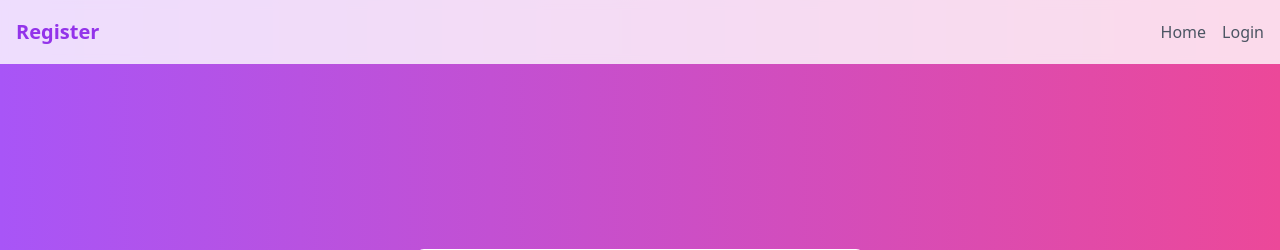
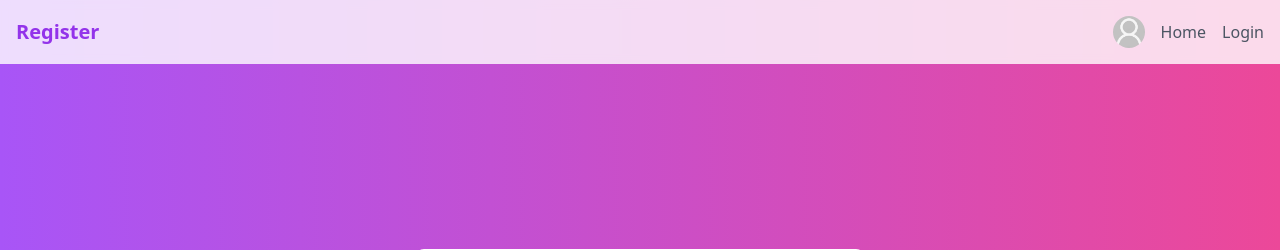
Before and after one commit to miaoyinnu/BI, a Flask app: page /register in a window 1280 px wide. Shown: the top 250 px of the page. Run offline with Flask 2, Linux system fonts and the light colour scheme; some libraries are stand-ins or nearby versions.

Commit message:
修改注册和登录页面的头像显示问题

```diff
--- a/templates/login.html
+++ b/templates/login.html
@@ -12,6 +12,9 @@
             <div class="flex justify-between items-center h-16">
                 <h1 class="text-xl font-bold text-purple-600">Login</h1>
                 <div class="flex items-center gap-4">
+                    <img src="{{ url_for('static', filename='images/default-avatar.png') }}"
+                         alt="avatar"
+                         class="w-8 h-8 rounded-full">
                     <a href="/" class="text-gray-600 hover:text-purple-600">Home</a>
                     <a href="/register" class="text-gray-600 hover:text-purple-600">Register</a>
                 </div>
--- a/templates/register.html
+++ b/templates/register.html
@@ -13,6 +13,9 @@
             <div class="flex justify-between items-center h-16">
                 <h1 class="text-xl font-bold text-purple-600">Register</h1>
                 <div class="flex items-center gap-4">
+                    <img src="{{ url_for('static', filename='images/default-avatar.png') }}"
+                         alt="avatar"
+                         class="w-8 h-8 rounded-full">
                     <a href="/" class="text-gray-600 hover:text-purple-600">Home</a>
                     <a href="/login" class="text-gray-600 hover:text-purple-600">Login</a>
                 </div>
```
